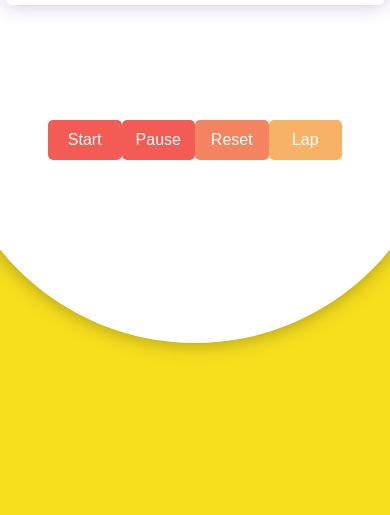
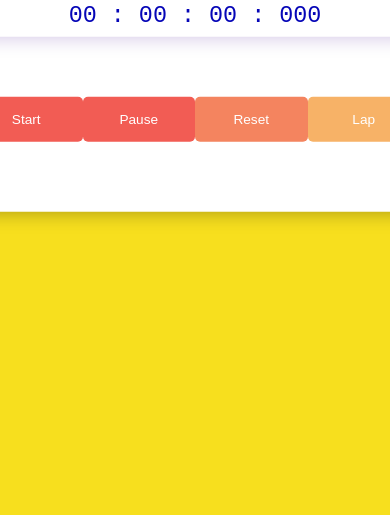
Before and after one commit to Skyee009/PRODIGY-WD-02, a plain HTML site: page Index.html in a window 390 px wide. Shown: the part 329-844 px from the top of the page. Drawn offline with Linux system fonts and the light colour scheme.

Commit message:
Update Style.css

```diff
--- a/Style.css
+++ b/Style.css
@@ -10,48 +10,49 @@ body {
 
 .container {
     background-color: #fff;
-    width: 500px;
-    height: 500px;
+    width: 40%;
+    min-width: 500px;
     position: absolute;
     transform: translate(-50%, -50%);
     top: 50%;
     left: 50%;
-    padding: 40px;
-    border-radius: 50%;
+    padding: 20px 0;
+    padding-bottom: 50px;
+    border-radius: 10px;
     box-shadow: 0 0 20px rgba(0, 0, 0, 0.338);
-    display: flex;
-    flex-direction: column;
-    align-items: center;
-    justify-content: space-around;
 }
 
 .timer-display {
-    width: 90%;
+    position: relative;
+    width: 92%;
     background: #fff;
+    left: 4%;
     font-family: 'Roboto mono', monospace;
     color: #0606b7;
     font-size: 30px;
-    padding: 20px;
-    text-align: center;
+    padding: 40px;
+    display: flex;
+    align-items: center;
+    justify-content: space-around;
     border-radius: 5px;
     box-shadow: 0 0 20px rgba(65, 5, 145, 0.25);
 }
 
 .buttons {
-    width: 70%;
+    width: 90%;
+    margin: 60px auto 0 auto;
     display: flex;
     justify-content: space-around;
-    margin-top: 20px;
 }
 
 .buttons button {
-    width: 80px;
-    height: 40px;
+    width: 120px;
+    height: 45px;
     background-color: #f25c54;
     color: #fff;
     border: none;
     font-family: 'Poppins', sans-serif;
-    font-size: 16px;
+    font-size: 18px;
     border-radius: 5px;
     cursor: pointer;
     outline: none;
@@ -68,3 +69,31 @@ body {
 .buttons button:hover {
     box-shadow: 0 0 20px rgba(0, 0, 0, 0.25);
 }
+
+.laps {
+    width: 90%;
+    max-height: 150px;
+    overflow-y: auto;
+    margin-top: 20px;
+    font-family: 'Roboto mono', monospace;
+    color: #0606b7;
+    text-align: center;
+    margin-left: 32px;
+    font-size: 30px;
+    border-radius: 5px;
+    box-shadow: 0 0 20px rgba(65, 5, 145, 0.25);
+}
+@media (max-width: 768px) {
+    .timer-display {
+        font-size: 6vw;
+        padding: 2vw;
+    }
+
+    .buttons button {
+        font-size: 3.5vw;
+    }
+
+    .laps {
+        font-size: 5vw;
+    }
+}
```
